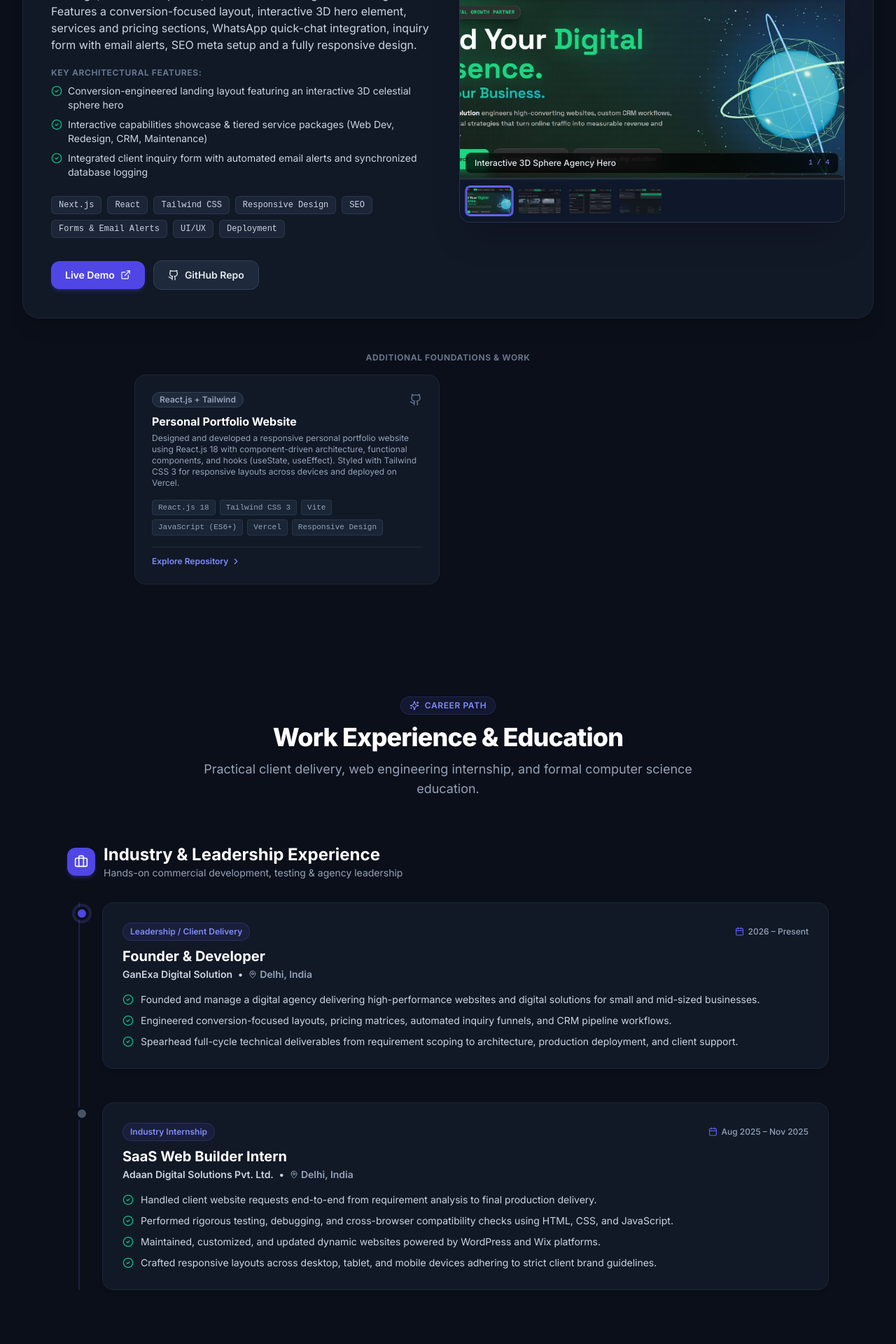
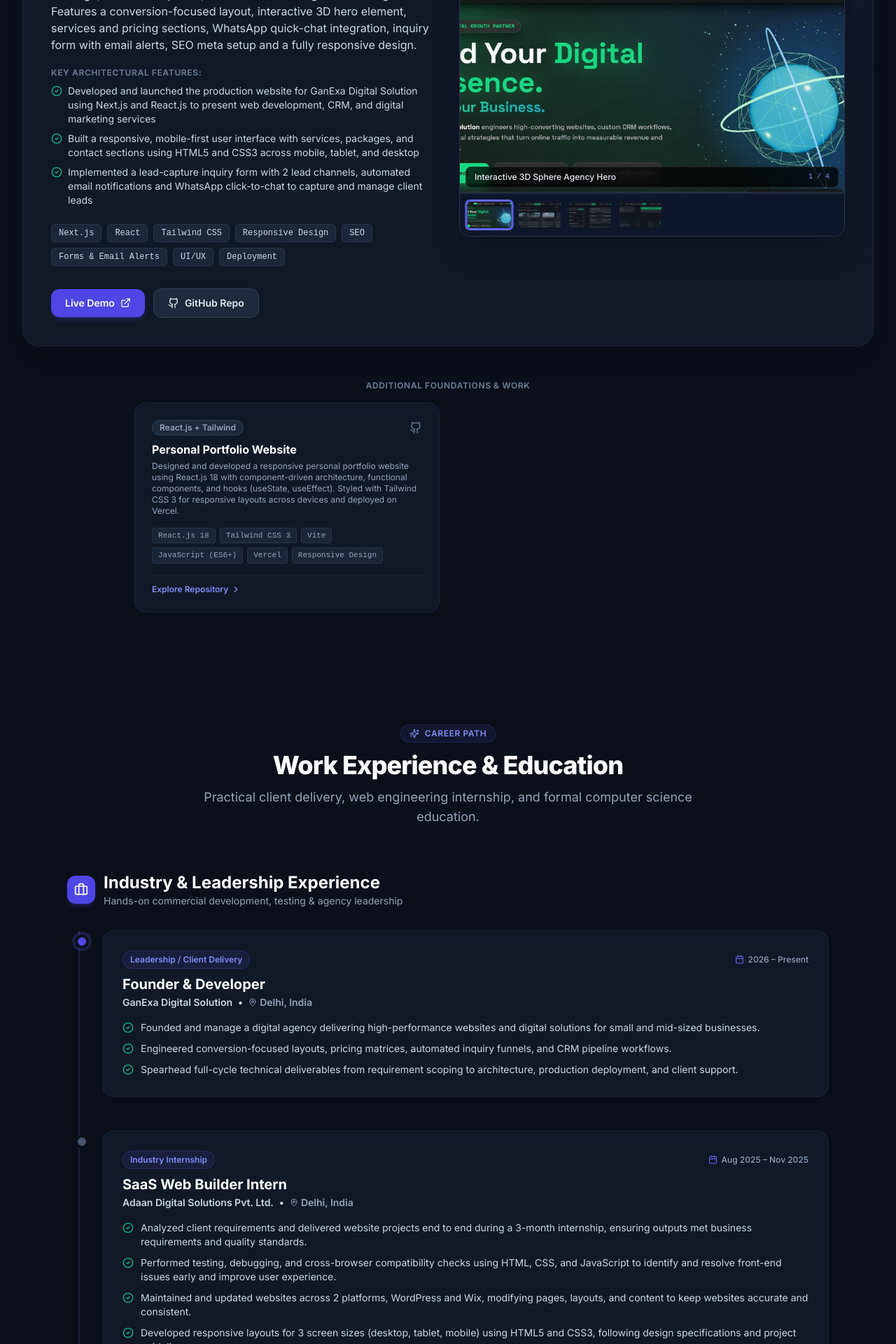
Before and after one commit to Riddhigupta3102/my-portfolio, a React (Vite) app: page / in a window 1280 px wide. Shown: the part 4680-6600 px from the top of the page at 70% size. Built offline with nearby package versions, Linux system fonts and the light colour scheme.

Commit message:
Updated portfolio design and content

```diff
--- a/src/data.js
+++ b/src/data.js
@@ -226,11 +226,10 @@ export const projectsData = [
     badge: "Agency Platform",
     description: "Production website for my digital agency offering website development, redesign, CRM development, maintenance and digital marketing. Features a conversion-focused layout, interactive 3D hero element, services and pricing sections, WhatsApp quick-chat integration, inquiry form with email alerts, SEO meta setup and a fully responsive design.",
     features: [
-      "Conversion-engineered landing layout featuring an interactive 3D celestial sphere hero",
-      "Interactive capabilities showcase & tiered service packages (Web Dev, Redesign, CRM, Maintenance)",
-      "Integrated client inquiry form with automated email alerts and synchronized database logging",
-      "Direct omnichannel conversion triggers: floating WhatsApp quick-chat (+91 8920725902) & priority call line",
-      "Complete SEO meta tags setup, high performance Lighthouse scores, and pixel-perfect responsiveness"
+      "Developed and launched the production website for GanExa Digital Solution using Next.js and React.js to present web development, CRM, and digital marketing services",
+      "Built a responsive, mobile-first user interface with services, packages, and contact sections using HTML5 and CSS3 across mobile, tablet, and desktop",
+      "Implemented a lead-capture inquiry form with 2 lead channels, automated email notifications and WhatsApp click-to-chat to capture and manage client leads",
+      "Integrated SEO meta configuration, high performance Lighthouse scores, and conversion-focused CTAs"
     ],
     techStack: [
       "Next.js",
@@ -304,10 +303,10 @@ export const experienceData = [
     type: "Industry Internship",
     isCurrent: false,
     points: [
-      "Handled client website requests end-to-end from requirement analysis to final production delivery.",
-      "Performed rigorous testing, debugging, and cross-browser compatibility checks using HTML, CSS, and JavaScript.",
-      "Maintained, customized, and updated dynamic websites powered by WordPress and Wix platforms.",
-      "Crafted responsive layouts across desktop, tablet, and mobile devices adhering to strict client brand guidelines."
+      "Analyzed client requirements and delivered website projects end to end during a 3-month internship, ensuring outputs met business requirements and quality standards.",
+      "Performed testing, debugging, and cross-browser compatibility checks using HTML, CSS, and JavaScript to identify and resolve front-end issues early and improve user experience.",
+      "Maintained and updated websites across 2 platforms, WordPress and Wix, modifying pages, layouts, and content to keep websites accurate and consistent.",
+      "Developed responsive layouts for 3 screen sizes (desktop, tablet, mobile) using HTML5 and CSS3, following design specifications and project guidelines."
     ]
   }
 ];
```
Also changed, not shown: 1 other file (tests, documents, lock files or other folders).
